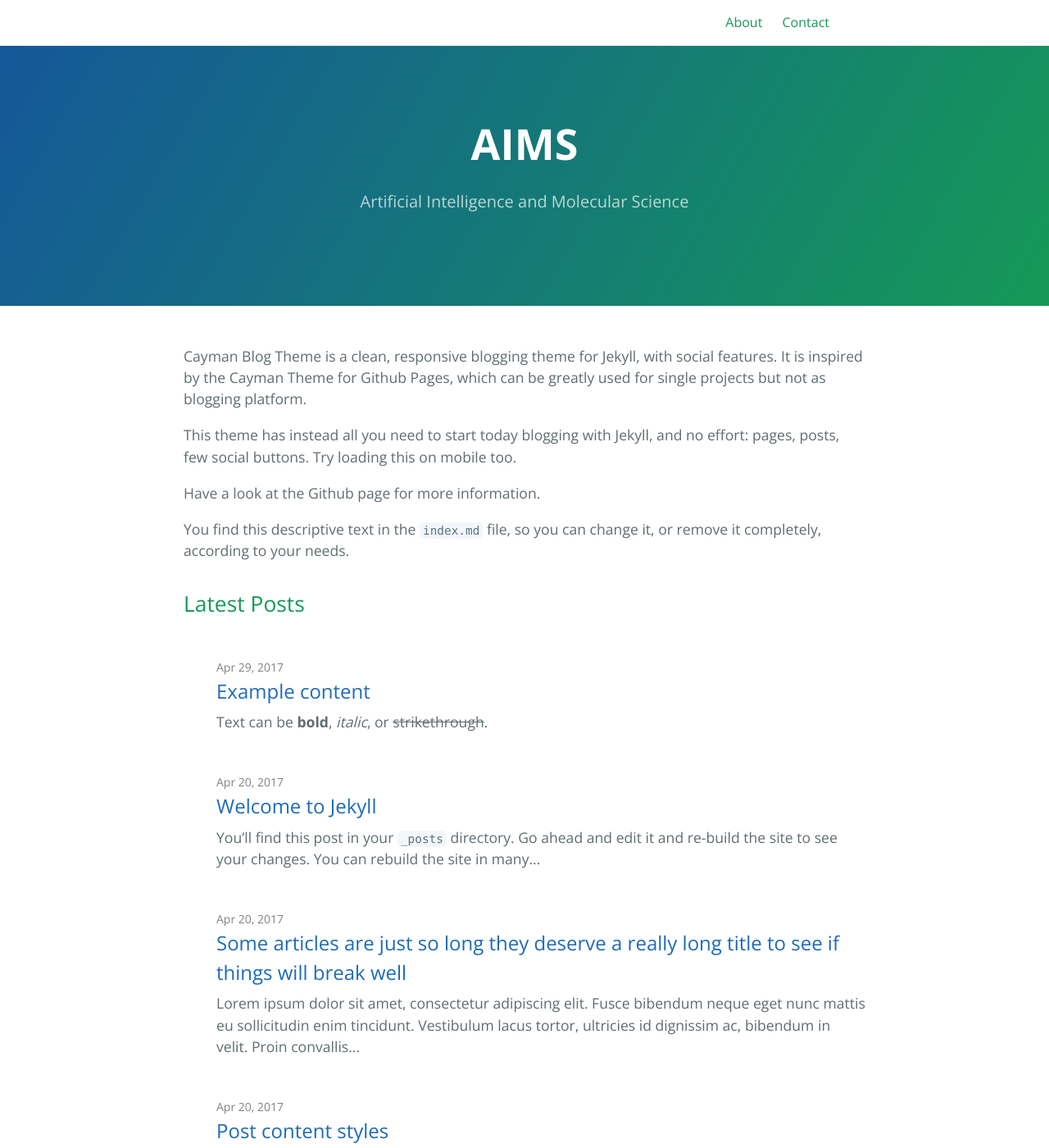
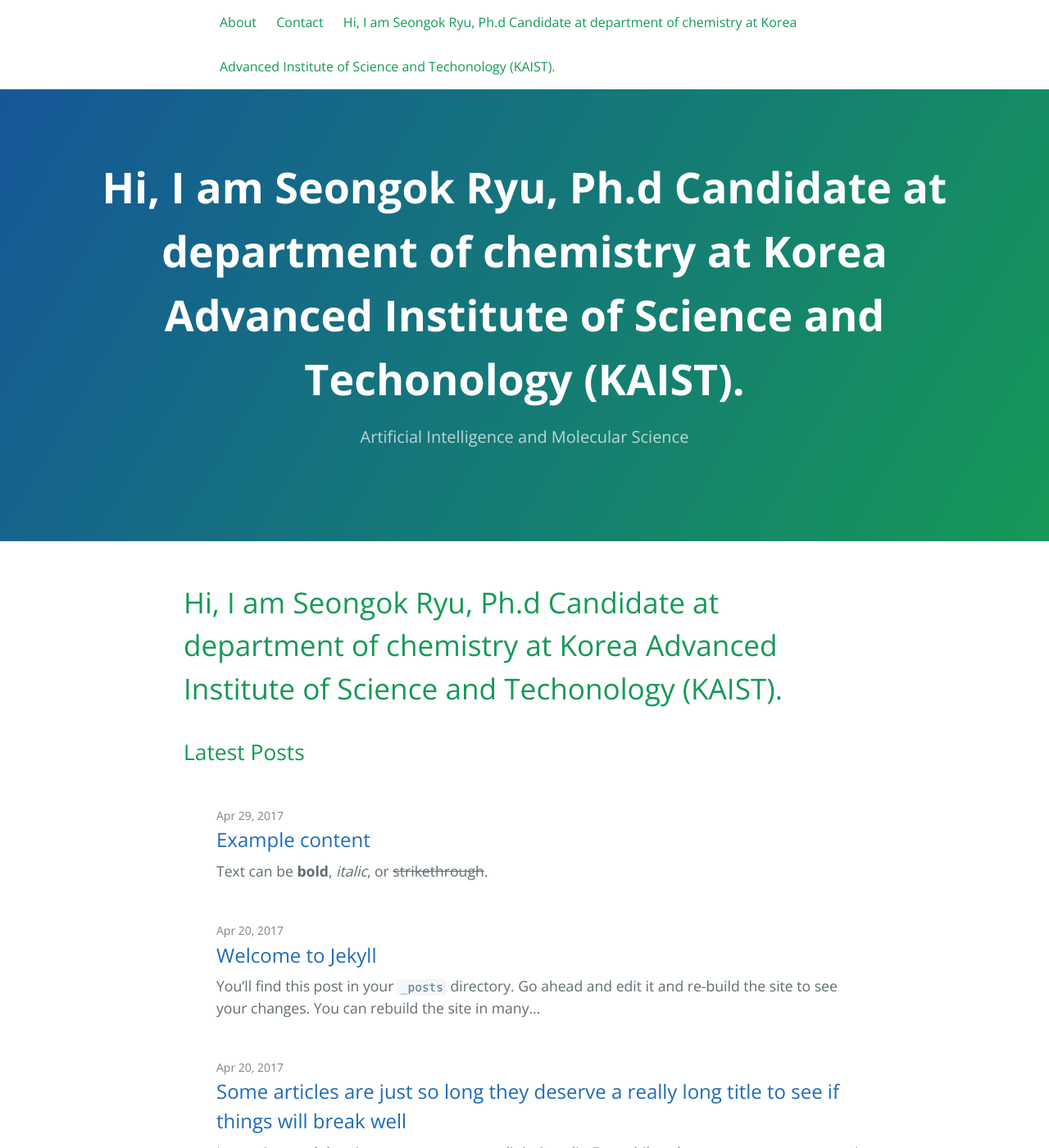
Before and after one commit to SeongokRyu/seongokryu.github.io, a Jekyll site: the page built from index.md, in a window 1280 px wide and 1400 px high. Shown: the whole window at 82% size. Built offline with Jekyll 4.4.1, drawn with Linux system fonts in a browser that asks for light colours; our own code applies the rules of GitHub Pages for plain Markdown files.

Commit message:
Update index.md

```diff
--- a/index.md
+++ b/index.md
@@ -7,11 +7,4 @@
 #
 layout: home
 ---
-
-Cayman Blog Theme is a clean, responsive blogging theme for Jekyll, with social features. It is inspired by the Cayman Theme for Github Pages, which can be greatly used for single projects but not as blogging platform.
-
-This theme has instead all you need to start today blogging with Jekyll, and no effort: pages, posts, few social buttons. Try loading this on mobile too.
-
-Have a look at the Github page for more information.
-
-You find this descriptive text in the `index.md` file, so you can change it, or remove it completely, according to your needs.
+# Hi, I am Seongok Ryu, Ph.d Candidate at department of chemistry at Korea Advanced Institute of Science and Techonology (KAIST).
```
